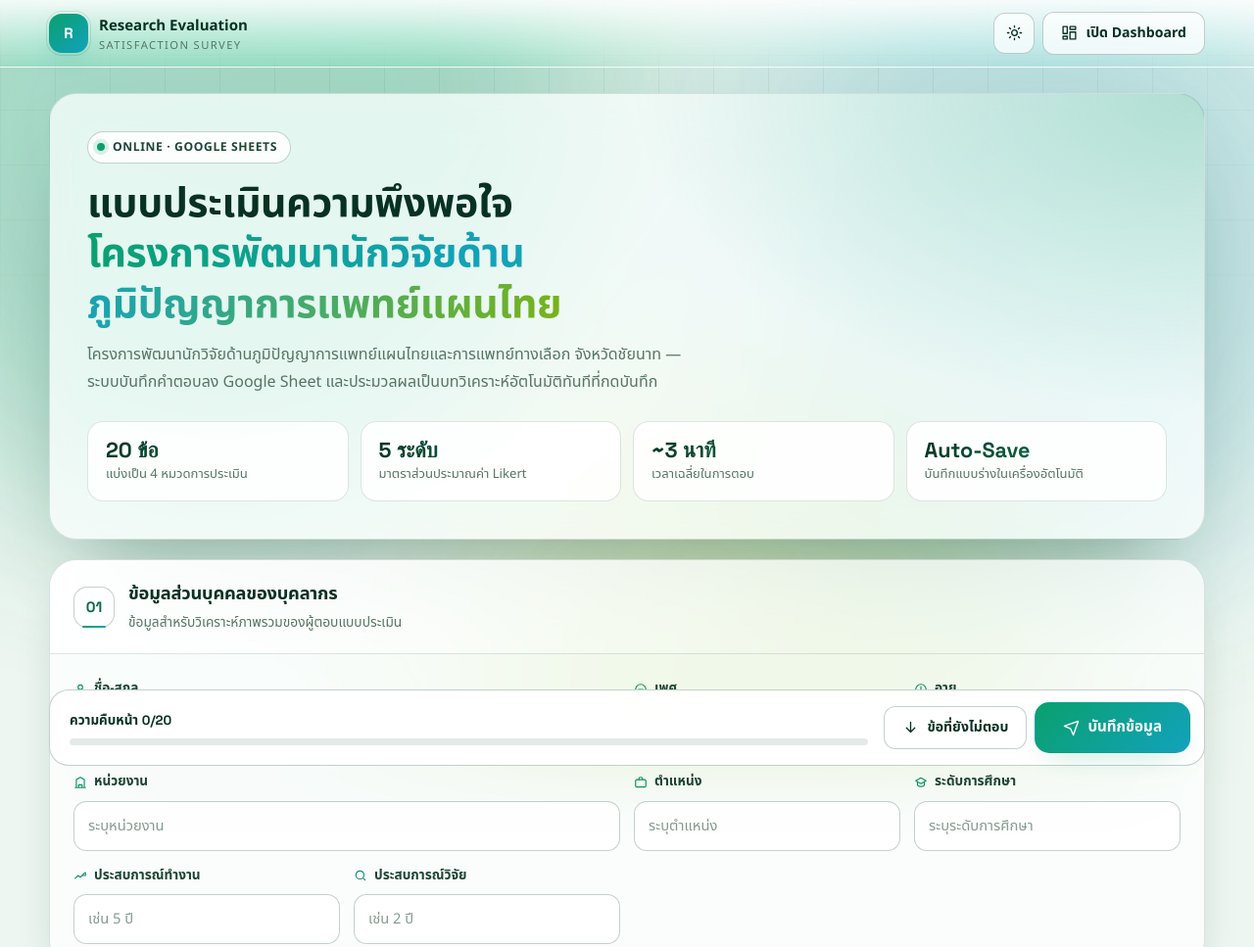
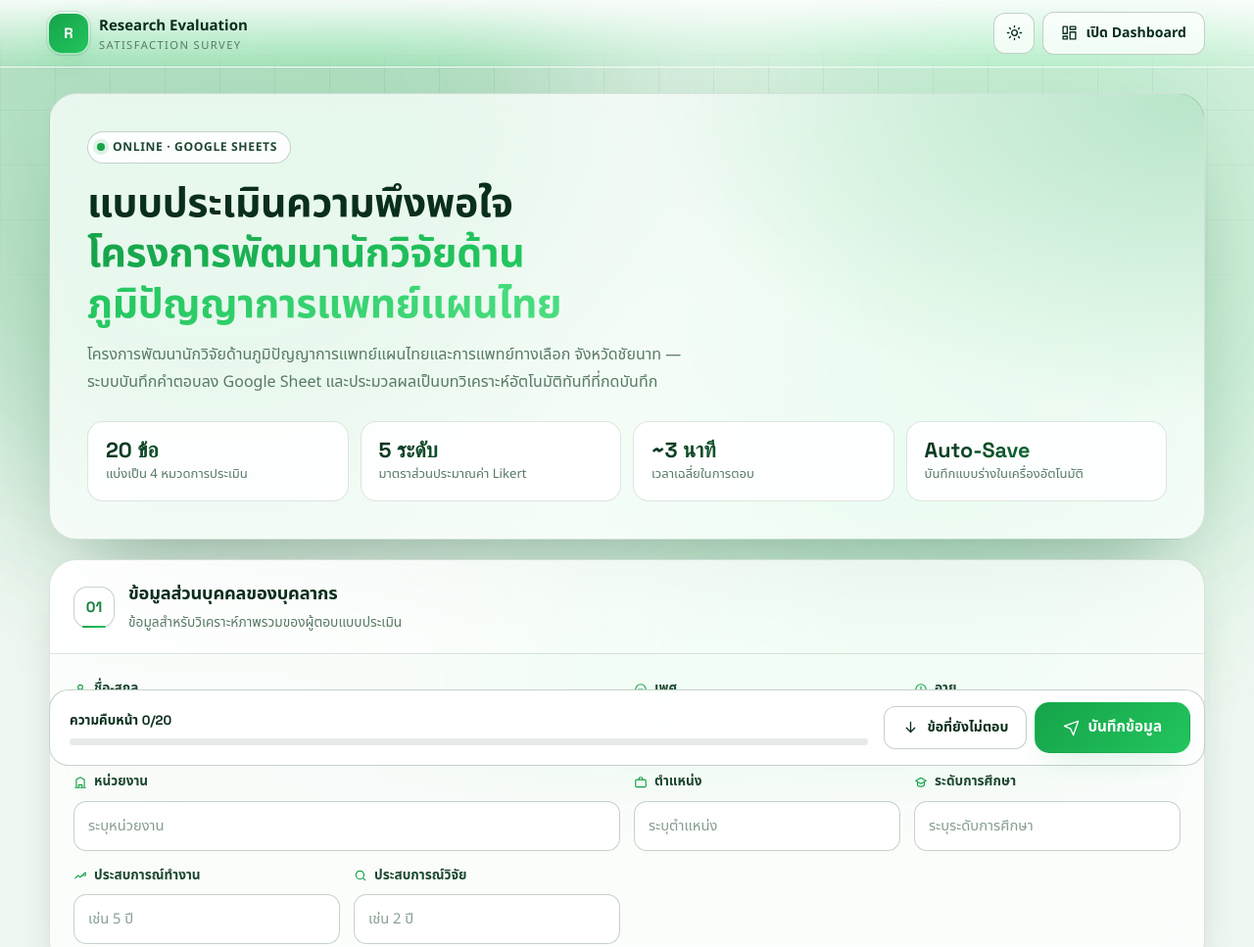
Before and after one commit to Thonganek/satisfaction_chainat, a plain HTML site: page index.html in a window 1280 px wide. Shown: the top 967 px of the page at 98% size. Drawn offline with Linux system fonts and the light colour scheme; a web font is replaced by a local one.

Commit message:
Use a plain green palette
Replace the green/cyan/lime accent ramp with a single green family
across both themes: buttons, bars, rating pills, gauges, progress
rings, radar and donut. Amber, orange and red stay only where they
carry meaning (satisfaction levels 3, 2 and 1).

Co-Authored-By: Claude Opus 5 (1M context) <noreply@anthropic.com>

```diff
--- a/index.html
+++ b/index.html
@@ -20,80 +20,85 @@
   --r-lg:22px;
   --r-xl:28px;
 
-  --c1:#10b981;
-  --c2:#22d3ee;
-  --c3:#a3e635;
-  --c4:#f59e0b;
-  --c5:#f43f5e;
+  --c1:#16a34a;
+  --c2:#22c55e;
+  --c3:#4ade80;
+  --c4:#eab308;
+  --c5:#ef4444;
 
   --ease:cubic-bezier(.16,1,.3,1);
 }
 
 html[data-theme="light"]{
-  --c1:#0aa06d;
-  --c2:#12a2bd;
-  --c3:#7ab317;
-  --c4:#e08c07;
-  --c5:#ec2f52;
-  --c-orange:#f2700f;
-  --bg:#edf6f1;
-  --bg-deep:#dfeee6;
-  --ink:#073122;
-  --ink-2:#1c4534;
-  --muted:#567565;
-  --line:rgba(5,55,36,.13);
-  --line-strong:rgba(5,55,36,.23);
+  --c1:#16a34a;
+  --c2:#22c55e;
+  --c3:#4ade80;
+  --c4:#eab308;
+  --c5:#ef4444;
+  --c-orange:#f97316;
+  --bg:#eff7f1;
+  --bg-deep:#e1f0e6;
+  --ink:#0a2e1c;
+  --ink-2:#1e4831;
+  --muted:#587a65;
+  --line:rgba(12,58,32,.13);
+  --line-strong:rgba(12,58,32,.23);
   --glass:rgba(255,255,255,.74);
   --glass-2:rgba(255,255,255,.87);
   --glass-hi:rgba(255,255,255,.95);
   --field:#ffffff;
-  --track:rgba(5,55,36,.1);
-  --accent:#0d9463;
-  --accent-ink:#056a45;
-  --glow:rgba(5,150,105,.26);
-  --shadow:0 22px 48px -22px rgba(4,50,32,.34);
-  --shadow-lg:0 42px 86px -38px rgba(4,50,32,.42);
-  --orb-1:rgba(5,150,105,.35);
-  --orb-2:rgba(14,142,168,.26);
-  --orb-3:rgba(101,163,13,.28);
-  --grid-line:rgba(5,55,36,.06);
+  --track:rgba(12,58,32,.1);
+  --accent:#16a34a;
+  --accent-ink:#15803d;
+  --glow:rgba(22,163,74,.25);
+  --shadow:0 22px 48px -22px rgba(8,54,30,.34);
+  --shadow-lg:0 42px 86px -38px rgba(8,54,30,.42);
+  --orb-1:rgba(22,163,74,.32);
+  --orb-2:rgba(34,197,94,.24);
+  --orb-3:rgba(134,239,172,.3);
+  --grid-line:rgba(12,58,32,.06);
   --on-accent:#ffffff;
 }
 
 html[data-theme="dark"]{
-  --c-orange:#fb923c;
+  --c1:#22c55e;
+  --c2:#4ade80;
+  --c3:#86efac;
+  --c4:#eab308;
+  --c5:#ef4444;
+  --c-orange:#f97316;
   --bg:#04100c;
   --bg-deep:#020806;
-  --ink:#eafff5;
-  --ink-2:#bfe6d5;
-  --muted:#7fa997;
-  --line:rgba(120,255,205,.13);
-  --line-strong:rgba(120,255,205,.26);
-  --glass:rgba(11,34,26,.62);
-  --glass-2:rgba(13,40,31,.78);
-  --glass-hi:rgba(18,52,40,.9);
-  --field:rgba(6,24,18,.75);
-  --track:rgba(140,255,210,.1);
-  --accent:#34d399;
-  --accent-ink:#7ff3c4;
-  --glow:rgba(52,211,153,.35);
+  --ink:#eafff2;
+  --ink-2:#c2e9d1;
+  --muted:#7fa992;
+  --line:rgba(134,239,172,.14);
+  --line-strong:rgba(134,239,172,.27);
+  --glass:rgba(11,34,24,.62);
+  --glass-2:rgba(13,40,29,.78);
+  --glass-hi:rgba(18,52,37,.9);
+  --field:rgba(6,24,17,.75);
+  --track:rgba(134,239,172,.11);
+  --accent:#4ade80;
+  --accent-ink:#86efac;
+  --glow:rgba(34,197,94,.34);
   --shadow:0 28px 70px -28px rgba(0,0,0,.85);
   --shadow-lg:0 46px 110px -46px rgba(0,0,0,.95);
-  --orb-1:rgba(16,185,129,.36);
-  --orb-2:rgba(34,211,238,.26);
-  --orb-3:rgba(163,230,53,.2);
-  --grid-line:rgba(140,255,210,.045);
-  --on-accent:#03150e;
+  --orb-1:rgba(22,163,74,.36);
+  --orb-2:rgba(34,197,94,.24);
+  --orb-3:rgba(134,239,172,.18);
+  --grid-line:rgba(134,239,172,.045);
+  --on-accent:#04170e;
 }
 
 /* GRADIENT STOPS (light mode runs deeper) */
 html[data-theme="light"] #gaugeGrad stop:nth-child(1),
-html[data-theme="light"] #ringGrad stop:nth-child(1){stop-color:#0aa06d}
-html[data-theme="light"] #gaugeGrad stop:nth-child(2){stop-color:#12a2bd}
+html[data-theme="light"] #ringGrad stop:nth-child(1){stop-color:#15803d}
+html[data-theme="light"] #gaugeGrad stop:nth-child(2){stop-color:#16a34a}
 html[data-theme="light"] #gaugeGrad stop:nth-child(3),
-html[data-theme="light"] #ringGrad stop:nth-child(2){stop-color:#6a9e12}
-html[data-theme="light"] #radarFill stop:nth-child(1){stop-color:#12a2bd}
-html[data-theme="light"] #radarFill stop:nth-child(2){stop-color:#0aa06d}
+html[data-theme="light"] #ringGrad stop:nth-child(2){stop-color:#22c55e}
+html[data-theme="light"] #radarFill stop:nth-child(1){stop-color:#22c55e}
+html[data-theme="light"] #radarFill stop:nth-child(2){stop-color:#16a34a}
 
 *{box-sizing:border-box}
 
@@ -991,13 +996,13 @@ input:focus,select:focus,textarea:focus{
 <svg width="0" height="0" style="position:absolute" aria-hidden="true">
   <defs>
     <linearGradient id="gaugeGrad" x1="0" y1="0" x2="1" y2="1">
-      <stop offset="0%" stop-color="#10b981"/>
-      <stop offset="55%" stop-color="#22d3ee"/>
-      <stop offset="100%" stop-color="#a3e635"/>
+      <stop offset="0%" stop-color="#16a34a"/>
+      <stop offset="55%" stop-color="#22c55e"/>
+      <stop offset="100%" stop-color="#86efac"/>
     </linearGradient>
     <linearGradient id="ringGrad" x1="0" y1="0" x2="1" y2="1">
-      <stop offset="0%" stop-color="#10b981"/>
-      <stop offset="100%" stop-color="#22d3ee"/>
+      <stop offset="0%" stop-color="#16a34a"/>
+      <stop offset="100%" stop-color="#4ade80"/>
     </linearGradient>
   </defs>
 </svg>
```
Also changed, not shown: dashboard.html (+76 -71 lines).
